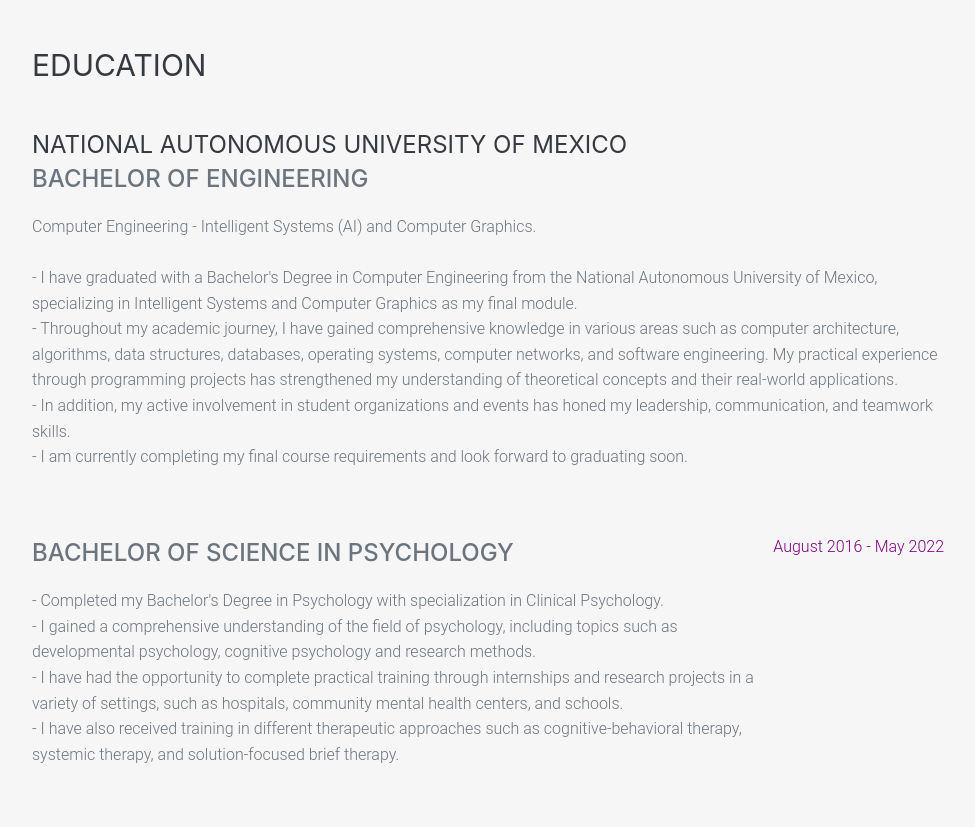
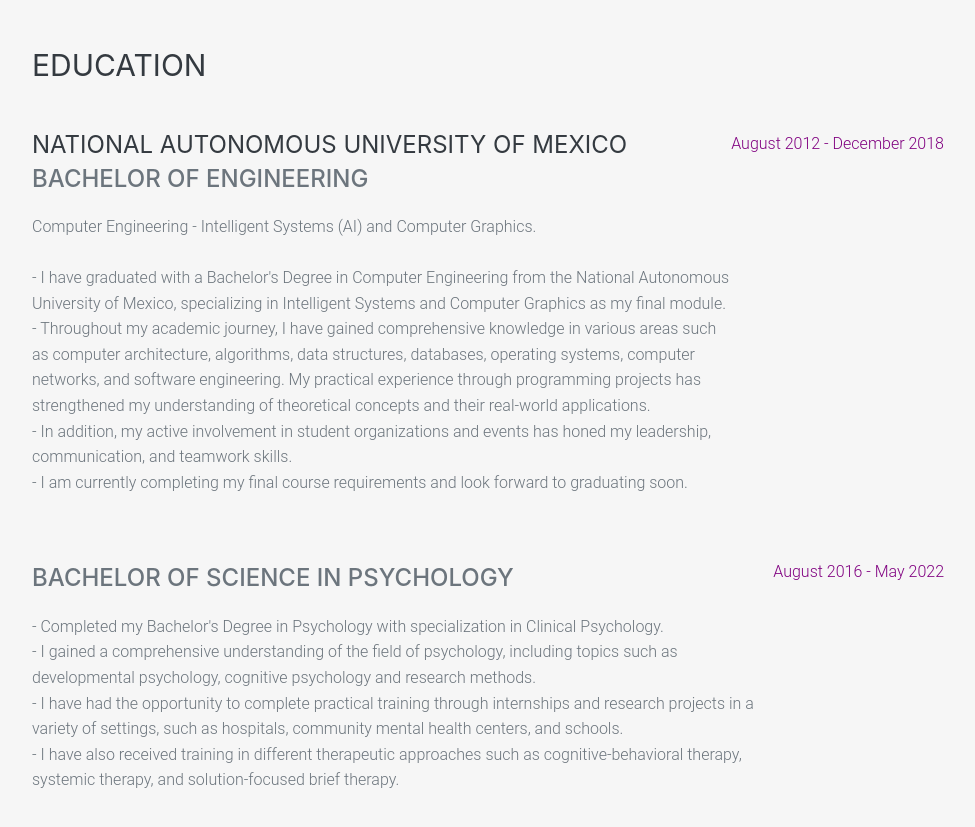
Before and after one commit to EnigmaK9/simple-portfolio, a plain HTML site: page index.html in a window 1280 px wide. Shown: the part 3840-4667 px from the top of the page, without its empty margins (288-1263 px from the left). Drawn offline with nearby package versions, Linux system fonts and the light colour scheme; a web font is replaced by a local one.

Commit message:
updated index html

```diff
--- a/index.html
+++ b/index.html
@@ -304,7 +304,7 @@
           soon.
         </p>
       </div>
-      <!--div class="flex-shrink-0"><span class="text-primary">August 2017 - June 2023</span></div-->
+      <div class="flex-shrink-0"><span class="text-primary">August 2012 - December 2018</span></div>
     </div>
     <div class="d-flex flex-column flex-md-row justify-content-between">
       <div class="flex-grow-1">
```
